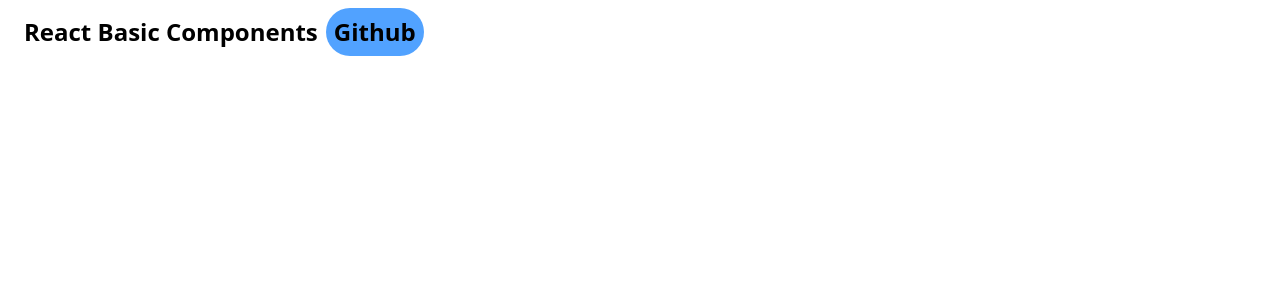
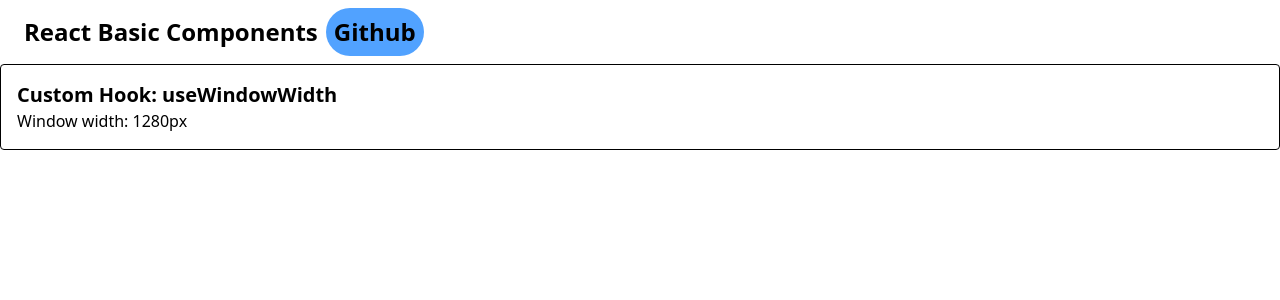
Before and after one commit to srseen/learn-react-vitest, a React (Vite) app: page /hooks/custom-hook in a window 1280 px wide. Shown: the top 300 px of the page. Built offline with nearby package versions, Linux system fonts and the light colour scheme.

Commit message:
feat:add UseWindowWidth component for custom hook example

```diff
--- /dev/null
+++ b/src/components/3.hooks/7.CustomHook/UseWindowWidthExample.tsx
@@ -0,0 +1,12 @@
+import { useWindowWidth } from "./useWindowWidth";
+
+export function UseWindowWidthExample() {
+  const width = useWindowWidth();
+
+  return (
+    <div className="p-4 border rounded">
+      <h2 className="text-xl font-bold">Custom Hook: useWindowWidth</h2>
+      <p data-testid="window-width">Window width: {width}px</p>
+    </div>
+  );
+}
--- /dev/null
+++ b/src/components/3.hooks/7.CustomHook/useWindowWidth.ts
@@ -0,0 +1,19 @@
+import { useEffect, useState } from "react";
+
+export function useWindowWidth() {
+  const [width, setWidth] = useState(window.innerWidth);
+
+  useEffect(() => {
+    const handleResize = () => {
+      setWidth(window.innerWidth);
+    };
+
+    window.addEventListener("resize", handleResize);
+
+    return () => {
+      window.removeEventListener("resize", handleResize);
+    };
+  }, []);
+
+  return width;
+}
--- a/src/data/data.tsx
+++ b/src/data/data.tsx
@@ -21,6 +21,7 @@ import { UseEffectWithDependency } from "../components/3.hooks/3.UseEffectWithDe
 import { UseEffectConditional } from "../components/3.hooks/4. UseEffectConditional/UseEffectConditional";
 import { UseMemoBasic } from "../components/3.hooks/5.UseMemo/UseMemoBasic";
 import { UseCallbackBasic } from "../components/3.hooks/6.UseCallback/UseCallbackBasic";
+import { UseWindowWidthExample } from "../components/3.hooks/7.CustomHook/UseWindowWidthExample";
 
 // หัวข้อต่างๆ
 export const sectionRoutes = [
@@ -130,4 +131,9 @@ export const hooksRoutes = [
     name: "6.UseCallback Basic",
     element: <UseCallbackBasic />,
   },
+  {
+    path: "custom-hook",
+    name: "7.Custom Hook",
+    element: <UseWindowWidthExample />,
+  },
 ];
```
Also changed, not shown: 1 other file (tests, documents, lock files or other folders).
